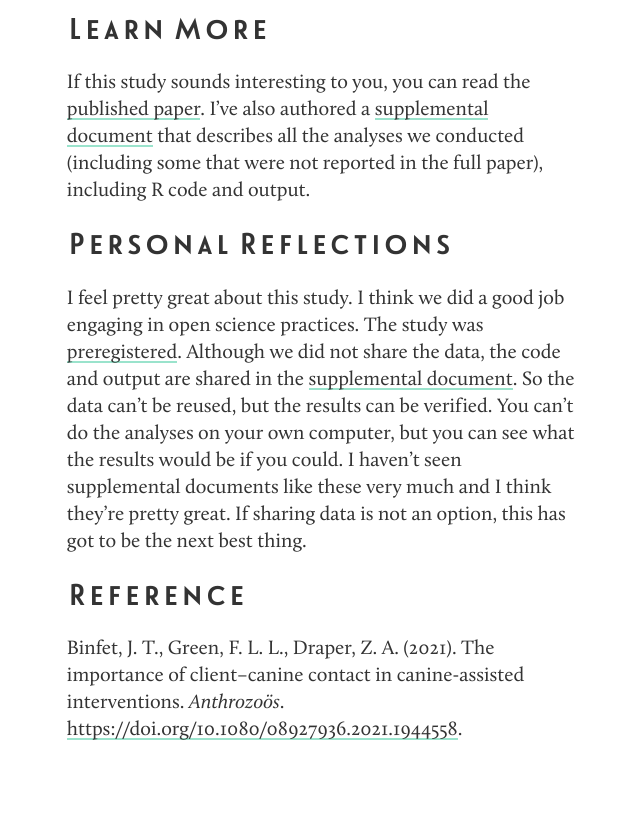
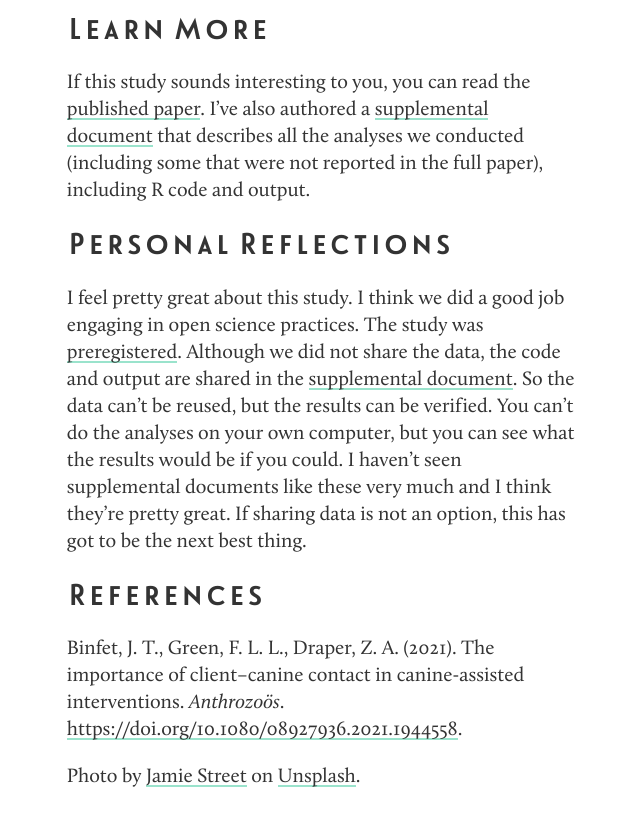
Before and after one commit to zakarydraper/zakarydraper.github.io, a Jekyll site: the page built from _posts/2021-07-06-the-importance-of-contact-in-canine-interventions.md, in a window 1280 px wide and 900 px high, scrolled down 1861 px. Shown: the top 826 px of the window, without its empty margins (140-780 px from the left). Built offline with Jekyll 4.4.1, drawn with Linux system fonts in a browser that asks for light colours.

Commit message:
credit unsplash image

```diff
--- a/_posts/2021-07-06-the-importance-of-contact-in-canine-interventions.md
+++ b/_posts/2021-07-06-the-importance-of-contact-in-canine-interventions.md
@@ -26,6 +26,8 @@ If this study sounds interesting to you, you can read the [published paper](http
 
 I feel pretty great about this study. I think we did a good job engaging in open science practices. The study was [preregistered](https://osf.io/jvr23). Although we did not share the data, the code and output are shared in the [supplemental document](https://zakarydraper.com/canine-contact-analyses-supplement.html). So the data can't be reused, but the results can be verified. You can't do the analyses on your own computer, but you can see what the results would be if you could. I haven't seen supplemental documents like these very much and I think they're pretty great. If sharing data is not an option, this has got to be the next best thing.
 
-## Reference
+## References
 
 Binfet, J. T., Green, F. L. L., Draper, Z. A. (2021). The importance of client–canine contact in canine-assisted interventions. *Anthrozoös*. [https://doi.org/10.1080/08927936.2021.1944558](https://doi.org/10.1080/08927936.2021.1944558).
+
+Photo by [Jamie Street](https://unsplash.com/@jamie452?utm_source=unsplash&utm_medium=referral&utm_content=creditCopyText) on [Unsplash](https://unsplash.com/s/photos/dog?utm_source=unsplash&utm_medium=referral&utm_content=creditCopyText).
```
